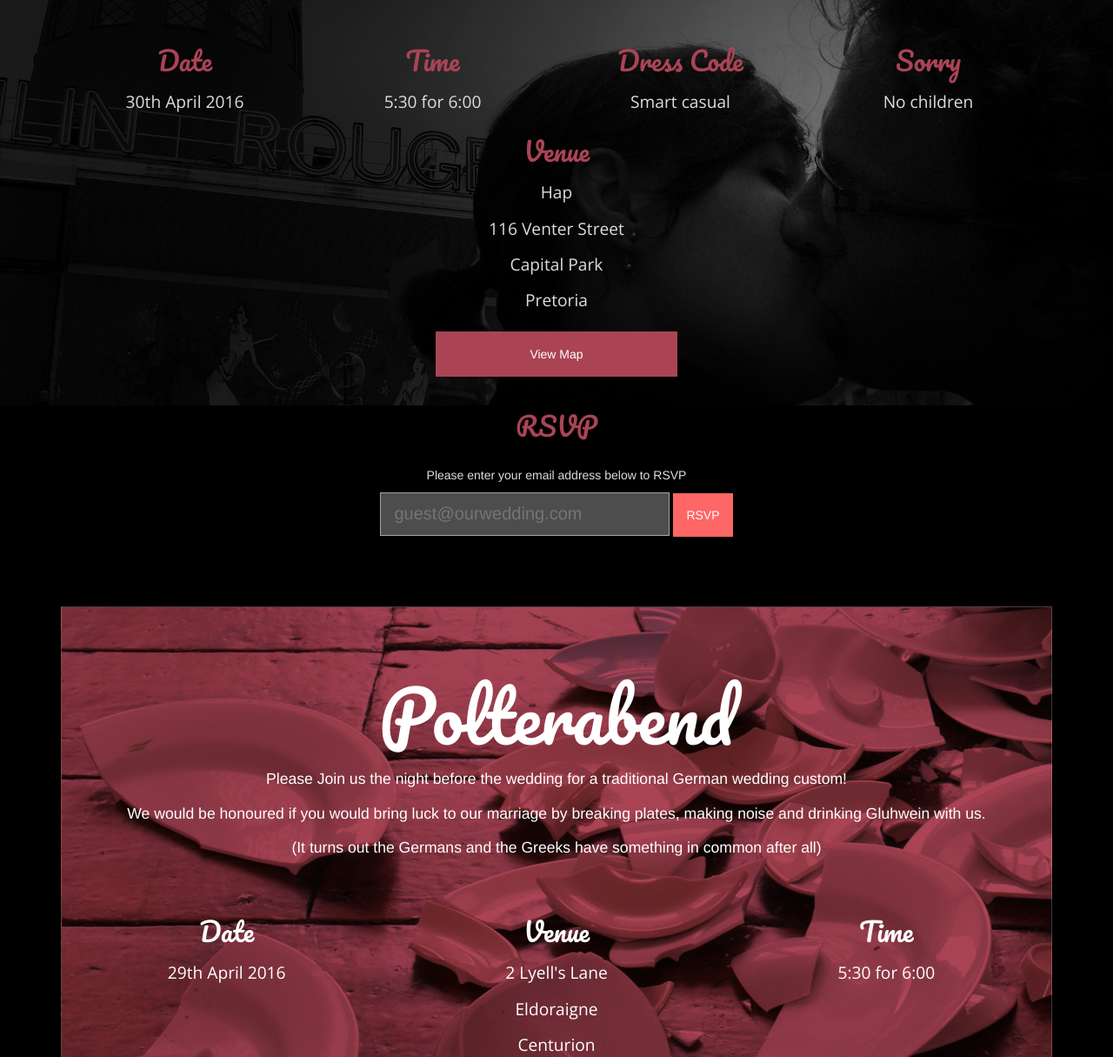
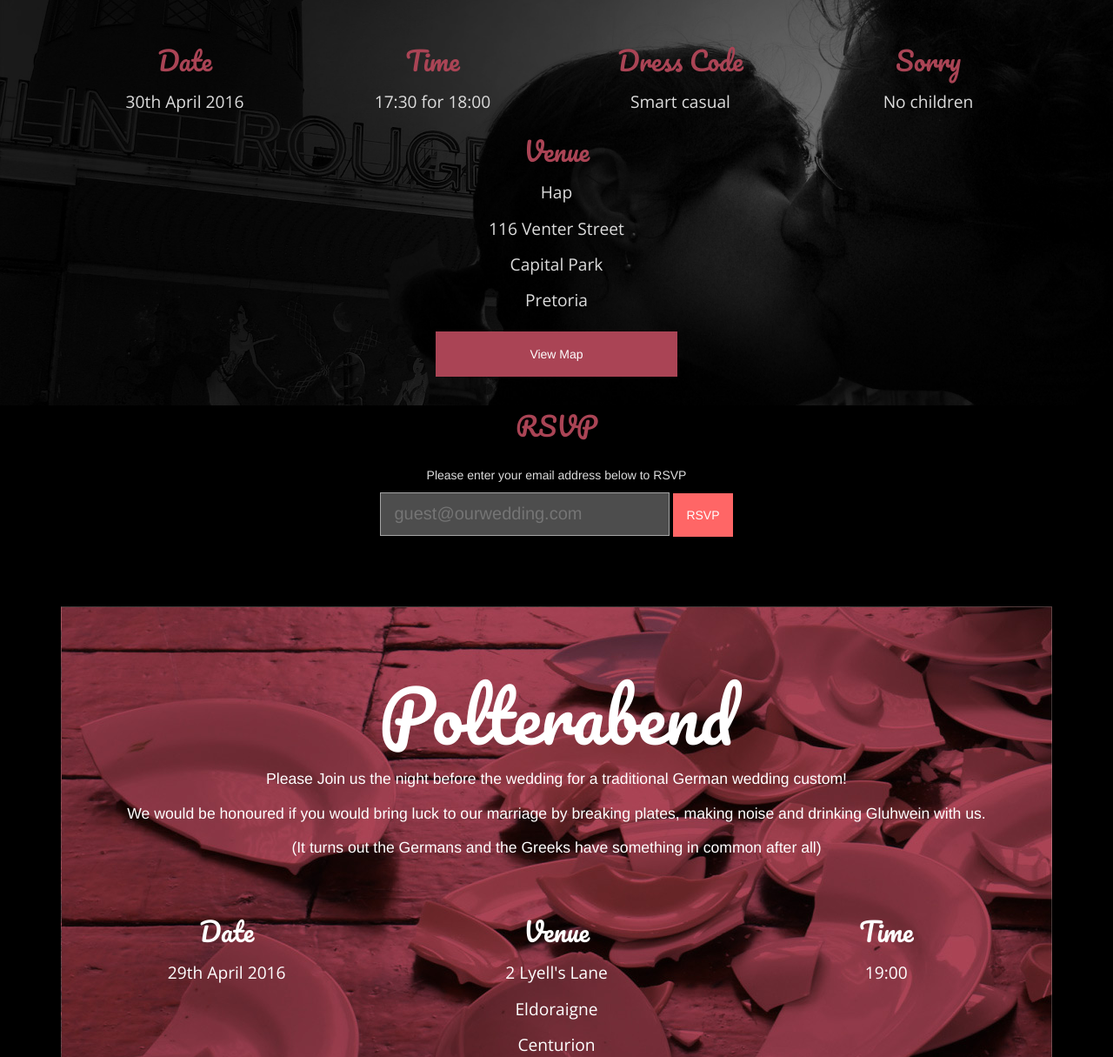
Before and after one commit to Pringels/Wedding-RSVP, a Django app: page / in a window 1280 px wide. Shown: the part 254-1469 px from the top of the page at 87% size. Run offline with Django 3.2, Linux system fonts and the light colour scheme; parts of the project's set-up code (start-up, migrations or seed data) failed here and were passed over.

Commit message:
Updated times

```diff
--- a/wedding/templates/wedding/home.html
+++ b/wedding/templates/wedding/home.html
@@ -17,7 +17,7 @@
             </div>
             <div class="detail col-lg-3">
                 <h2>Time</h2>
-                <h3>5:30 for 6:00</h3>
+                <h3>17:30 for 18:00</h3>
             </div>
 
             <div class="detail col-lg-3">
@@ -42,16 +42,16 @@
             </div>
 
 
-    		<div class="detail col-lg-12">
+            <div class="detail col-lg-12">
                 <br/>
-    			<h2>RSVP</h2>
+                <h2>RSVP</h2>
                 <br/>
                 <p>Please enter your email address below to RSVP</p>
                 <form action="/check-rsvp/" method="GET">
                     <input class="rsvp-input" name="email" type="text" placeholder="guest@ourwedding.com"/>
                     <input class="rsvp-submit" type="submit" value="RSVP"/>
                 </form>
-    		</div>
+            </div>
 
         </div>
 
@@ -84,7 +84,7 @@
 
                 <div class="detail col-lg-4">
                     <h2>Time</h2>
-                    <h3>5:30 for 6:00</h3>
+                    <h3>19:00</h3>
                 </div>
             </div>
         </div>
```
